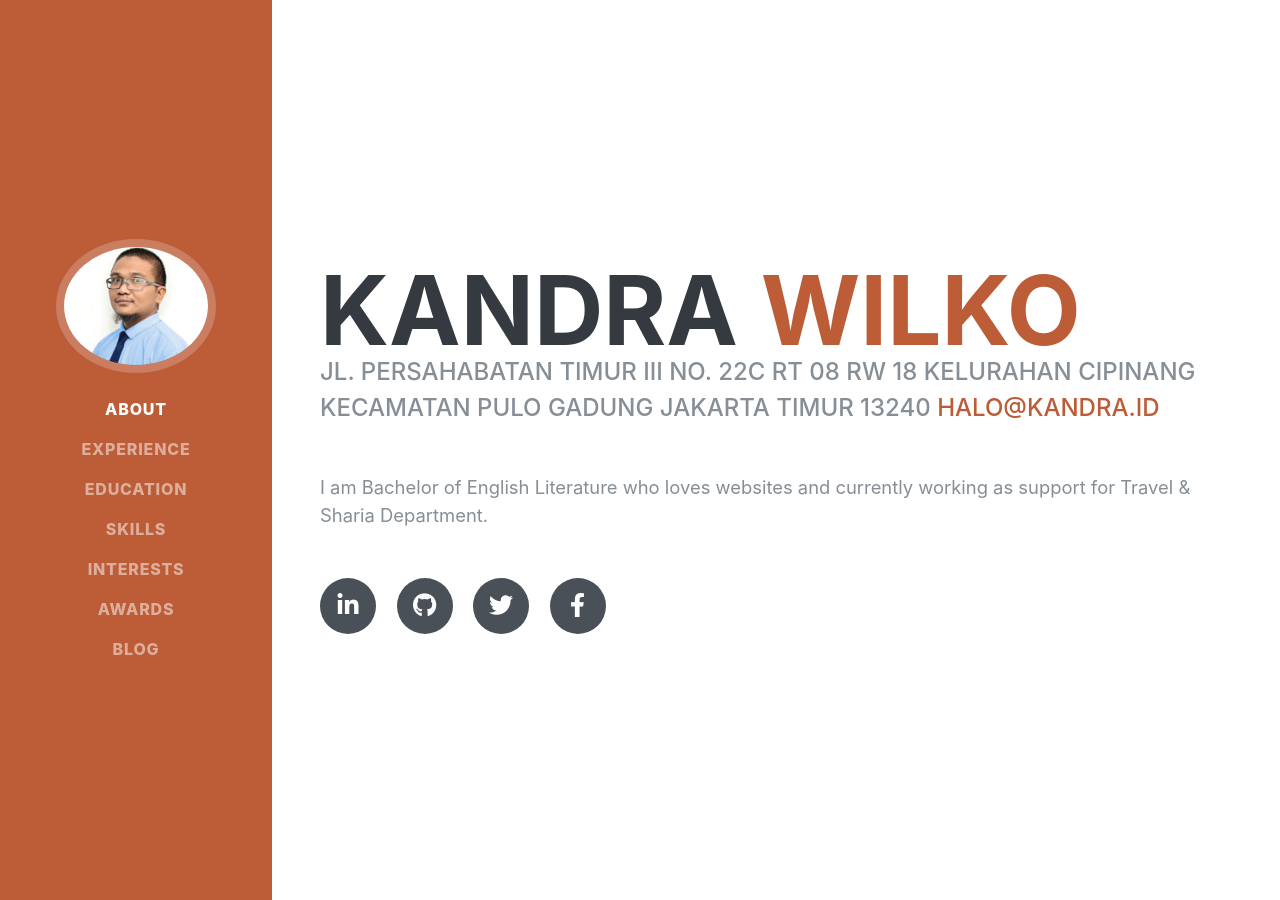
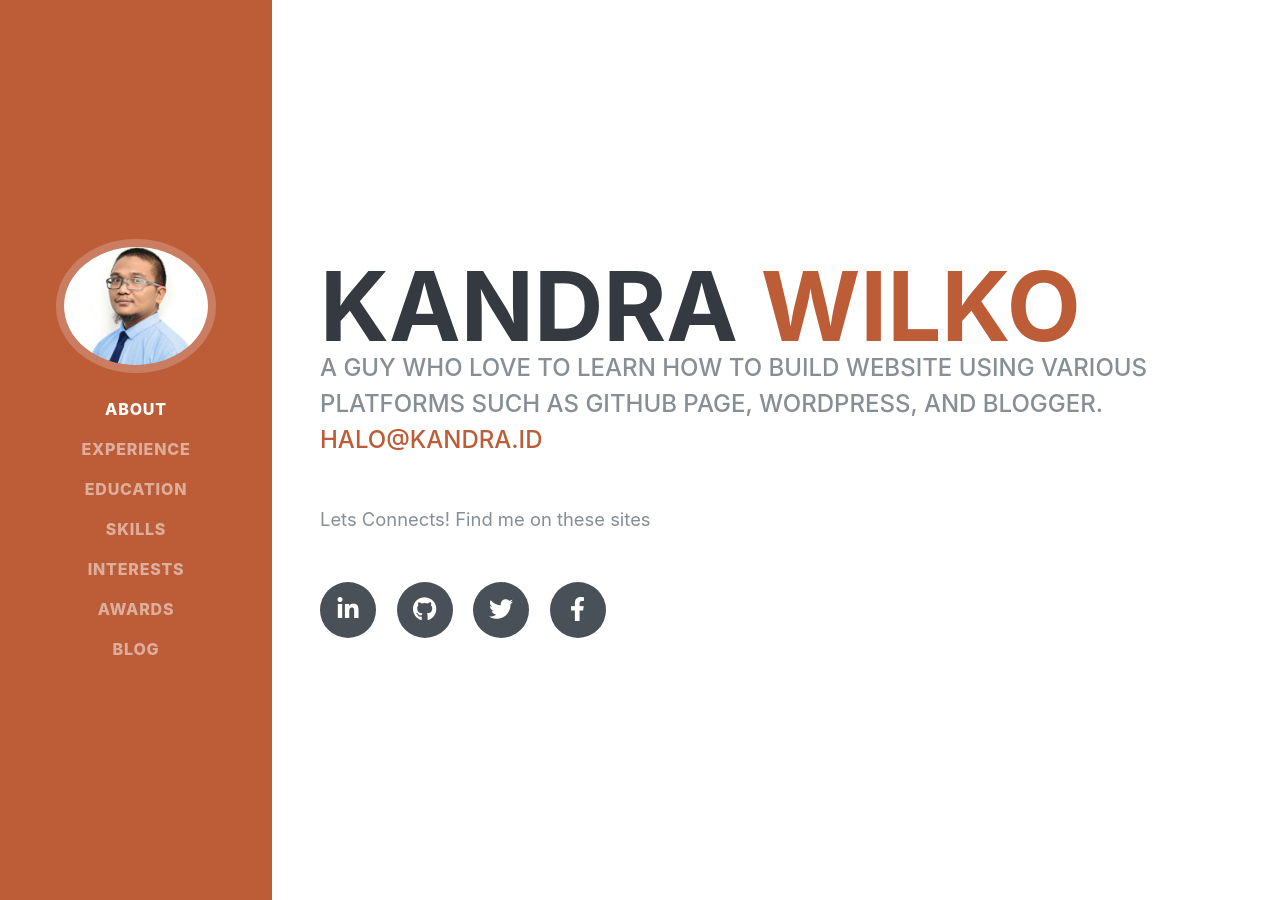
Before and after one commit to kandra-id/kandra-id.github-io, a Jekyll site: the page built from index.html, in a window 1280 px wide and 900 px high. Built offline with Jekyll 4.4.1, drawn with Linux system fonts in a browser that asks for light colours; some web fonts are replaced; some of the changed text lies outside the part shown.

Commit message:
Update default.html

```diff
--- a/_layouts/default.html
+++ b/_layouts/default.html
@@ -12,10 +12,10 @@
         <h1 class="mb-0">Kandra
           <span class="text-primary">Wilko</span>
         </h1>
-        <div class="subheading mb-5">Jl. Persahabatan Timur III No. 22C RT 08 RW 18 Kelurahan Cipinang Kecamatan Pulo Gadung Jakarta Timur 13240
+        <div class="subheading mb-5">A guy who love to learn how to build website using various platforms such as Github Page, Wordpress, and Blogger.
           <a href="mailto:{{ site.email | encode_email }}">halo@kandra.id</a>
         </div>
-        <p class="lead mb-5">I am Bachelor of English Literature who loves websites and currently working as support for Travel &amp; Sharia Department.</p>
+        <p class="lead mb-5">Lets Connects! Find me on these sites</p>
         <div class="social-icons">
           <a href="https://www.linkedin.com/in/kandra-wilko/" target="_blank" rel="noopener">
             <i class="fab fa-linkedin-in"></i>
@@ -136,12 +136,21 @@
 
     <section class="resume-section p-3 p-lg-5 d-flex align-items-center" id="awards">
       <div class="w-100">
-        <h2 class="mb-5">Awards &amp; Certifications</h2>
+        <h2 class="mb-5">Awards &amp; Courses</h2>
         <ul class="fa-ul mb-0">
           <li>
             <i class="fa-li fa fa-trophy text-warning"></i>
             2<sup>nd</sup>
-            Place - Asuransi Umum Mega -  Productive Author on Megainsurance Portal</li>
+            Place - Asuransi Umum Mega -  Productive Author on Megainsurance Portal
+          </li>
+          <li>
+            <i class="fa-li fas fa-search-dollar text-warning"></i>
+            Online Academy, Google &amp; Kominfo, Panduan Dunia Digital
+          </li>
+          <li>
+            <i class="fa-li fas fa-search-dollar text-warning"></i>
+            Online Academy, Google &amp; Kominfo, Google Bisnisku
+          </li>
         </ul>
       </div>
     </section>
```
